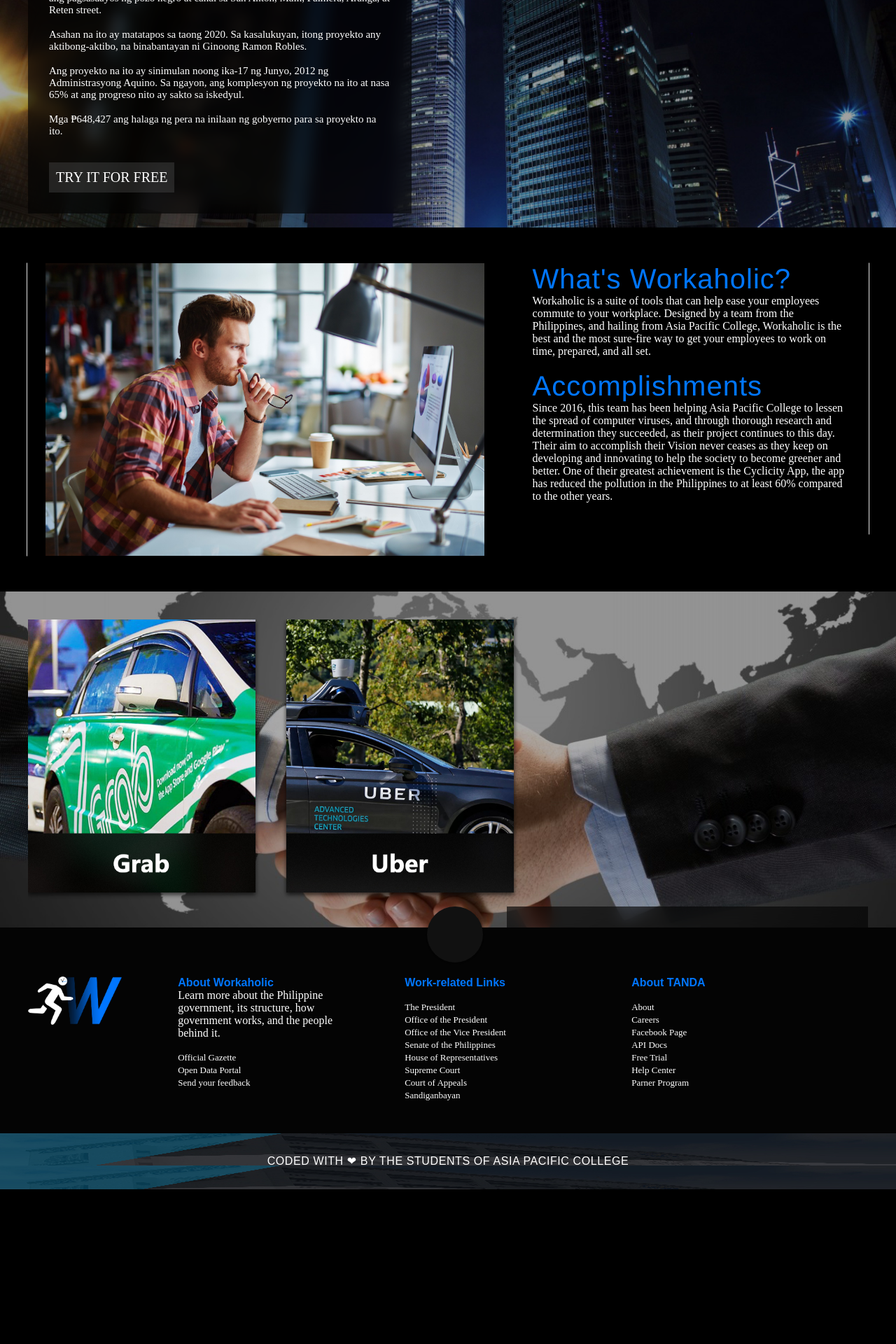
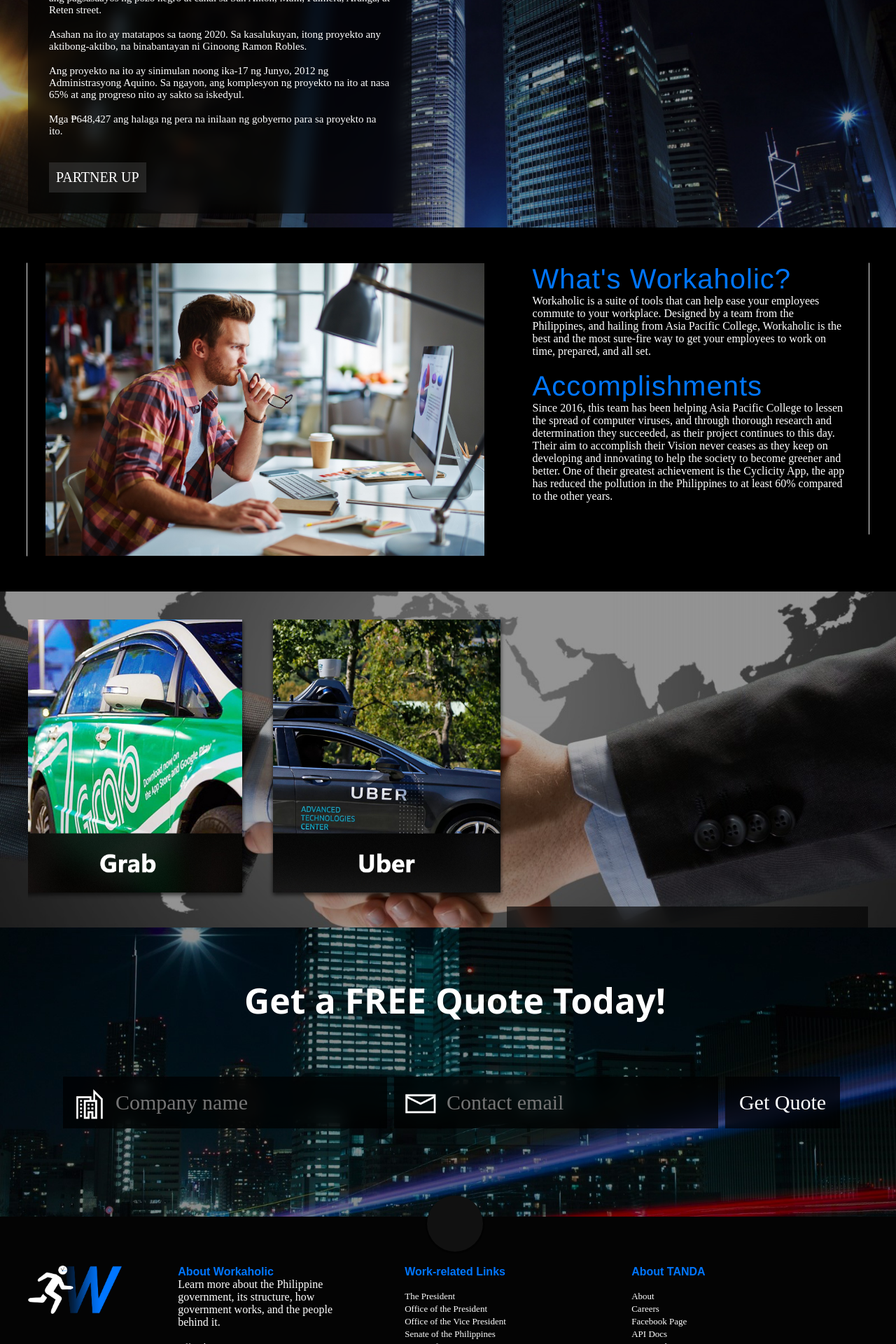
Before and after one commit to Dartegnian/Workaholic, a PHP site: page / in a window 1280 px wide. Shown: the part 1080-3000 px from the top of the page at 70% size. Before the commit the page ends 2779 px from the top, so only its background shows below. Run offline with PHP 8.4, Linux system fonts and the light colour scheme.

Commit message:
Update 7

```diff
--- a/assets/css/style.css
+++ b/assets/css/style.css
@@ -8,6 +8,10 @@ a {
 }
 button {
     outline: none;
+}
+@font-face {
+    font-family: "Helvetica Light";
+    src: url(../fonts/HelveticaLight.otf);
 }
 /* Further customization stuff, works mostly on Chromium */
 ::selection {
@@ -118,7 +122,7 @@ p {
     background-color: #0076ff;
     padding: 20px 20px 20px 40px;
     text-align: center;
-    background: url(../images/citynight.jpg);
+    background-image: url(../images/citynight.jpg);
     background-size: cover;
     background-attachment: fixed;
     overflow: hidden;
@@ -180,7 +184,7 @@ div#leftcontain {
     font-size: 40px;
 }
 .vertcontain {
-    width: 1900px;
+    width: 2600px;
     margin-left: -30px;
 }
 #juan {
@@ -313,13 +317,17 @@ footer img {
     margin-top: -30px;
 	z-index: 3;
 	text-align: center;
-    color: #525253;
+    color: #0076ff;
 	transition: all .50s ease-in-out;
     background-color: #111;
 	box-shadow: 0 1px 3px rgba(0,0,0,0.12), 0 1px 2px rgba(0,0,0,0.24);
 }
+#backtotop:hover {
+    color: white !important;
+    background-color: #0076ff !important;
+}
 #chevron {
-    color: #0076ff;
+    color: inherit;
 	display: inline-block;
 	font-family: 'Segoe MDL2 Assets';
 	font-style: normal;
@@ -329,3 +337,38 @@ footer img {
 #chevron:before {
 	content: '\e70e';
 }
+div#formcontainer {
+    padding: 100px 0px;
+}
+#formcontainer input.inputfield {
+    background-color: rgba(0, 0, 0, 0.7);
+    background-size: 65px;
+    padding: 20px;
+    font-size: 30px;
+    color: white;
+    padding-left: 75px;
+    background-repeat: no-repeat;
+    backdrop-filter: blur(10px);
+}
+#formcontainer input.button {
+    background-color: rgba(0, 0, 0, 0.7);
+    background-size: 65px;
+    padding: 20px;
+    font-size: 30px;
+    color: white;
+    background-repeat: no-repeat;
+    backdrop-filter: blur(10px);
+}
+#final {
+    background-image: url(../images/streak.jpg);
+}
+#final h1 {
+    text-align: center;
+    color: white;
+    font-family: 'Segoe UI', Arial, Helvetica, sans-serif;
+    font-weight: 700;
+    background-size: cover;
+    font-size: 50px;
+    margin-bottom: -30px;
+    margin-top: 50px;
+}
--- a/index.php
+++ b/index.php
@@ -34,11 +34,11 @@
 				<table border="0" style="display: inline; float: right;">
 					<tr style="display: inline;">
 					<td style="color: #fff">Username</td>
-				<td align="left"><input class="inputfield" type="text" name="username" size="20" maxlength="50" /></td>
+					<td align="left"><input class="inputfield" type="text" name="username" size="20" maxlength="50" style="background: url(assets/images/people.png); background-color: rgba(100, 100, 100, 0.3); background-size: 30px; padding-left: 35px; background-repeat: no-repeat;"></td>
 					</tr>
 					<tr style="display: inline;">
 					<td style="color: #fff">Password</td>
-				<td align="left"><input class="inputfield" type="password" name="password" size="20" maxlength="50" /></td>
+					<td align="left"><input class="inputfield" type="password" name="password" style="background: url(assets/images/lock.png); background-color: rgba(100, 100, 100, 0.3); background-size: 30px; padding-left: 35px; background-repeat: no-repeat;" size="20" maxlength="50" /></td>
 					</tr>
 					<tr style="display: inline;">
 					<td style="border-right: 1px solid #e4e4e4; padding-right: 10px;" colspan="2" align="center"><input type="submit" value="Log In" class="button"/></td>
@@ -88,7 +88,7 @@
 				<br>
 				<p>Mga ₱648,427 ang halaga ng pera na inilaan ng gobyerno para sa proyekto na ito.</p>
 				<br><br>
-				<button class="contactbutt" onclick="Redirect2()">TRY IT FOR FREE</button>
+				<button class="contactbutt" onclick="Redirect2()">PARTNER UP</button>
 			</div>
 		</section>
 		<section id="content">
@@ -121,7 +121,13 @@
 							<img id="partnerimg" src="assets\images\partner3.jpg">
 						</li>
 						<li>
+							<img id="partnerimg" src="assets\images\partner7.jpg">
+						</li>
+						<li>
 							<img id="partnerimg" src="assets\images\partner4.jpg">
+						</li>
+						<li>
+							<img id="partnerimg" src="assets\images\partner6.jpg">
 						</li>
 						<li>
 							<img id="partnerimg" src="assets\images\partner5.jpg">
@@ -137,7 +143,29 @@
 				<br>
 				<p>Several international fast food companies (McDonalds, KFC, and Jollibee) have partnered with us to help those who are late, or are in a rush, get their day's meal. Still hot, and ready to eat. All upon your arrival to work.</p>
 				<br><br>
-				<button class="contactbutt" onclick="Redirect2()">TRY IT FOR FREE</button>
+				<button class="contactbutt" onclick="Redirect2()">PARTNER UP</button>
+			</div>
+		</section>
+		<section class="fullbackground" id="final">
+			<h1>Get a FREE Quote Today!</h1>
+			<div id="formcontainer">
+				<form action="signingin.php" method="post" style="display: inline;">
+					<table border="0" style="display: inline; margin: 0 auto">
+						<tr style="display: inline;">
+						<td align="left"><input class="inputfield" type="text" name="username" size="20" placeholder="Company name" style="background-image: url(assets/images/city.png);" maxlength="50"></td>
+						</tr>
+						<tr style="display: inline;">
+						<td align="left"><input class="inputfield" type="text" name="password" style="background-image: url(assets/images/mail.png);" placeholder="Contact email" size="20" maxlength="50" /></td>
+						</tr>
+						<tr style="display: inline;">
+						<td colspan="2" align="center"><input type="submit" value="Get Quote" class="button"/></td>
+						</tr>
+						<tr style="display: inline;">
+						<td colspan="2" align="center">
+						</td>
+						</tr>
+					</table>
+				</form>
 			</div>
 		</section>
 		<footer>
```
Also changed, not shown: assets/fonts/HelveticaLight.otf (added), assets/images/city.png (added), assets/images/lock.png (added), assets/images/mail.png (added), assets/images/partner6.jpg (added), assets/images/partner7.jpg (added), assets/images/people.png (added), assets/images/streak.jpg (added). Lines whose indentation alone changed are shown as unchanged.
